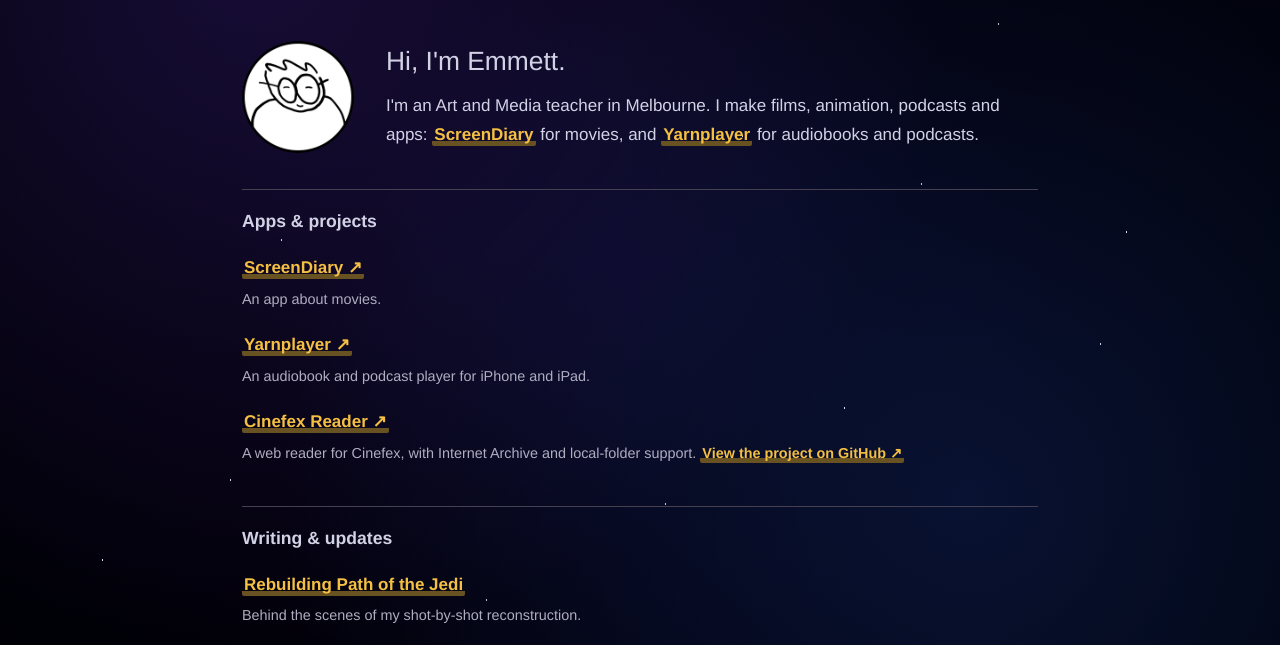
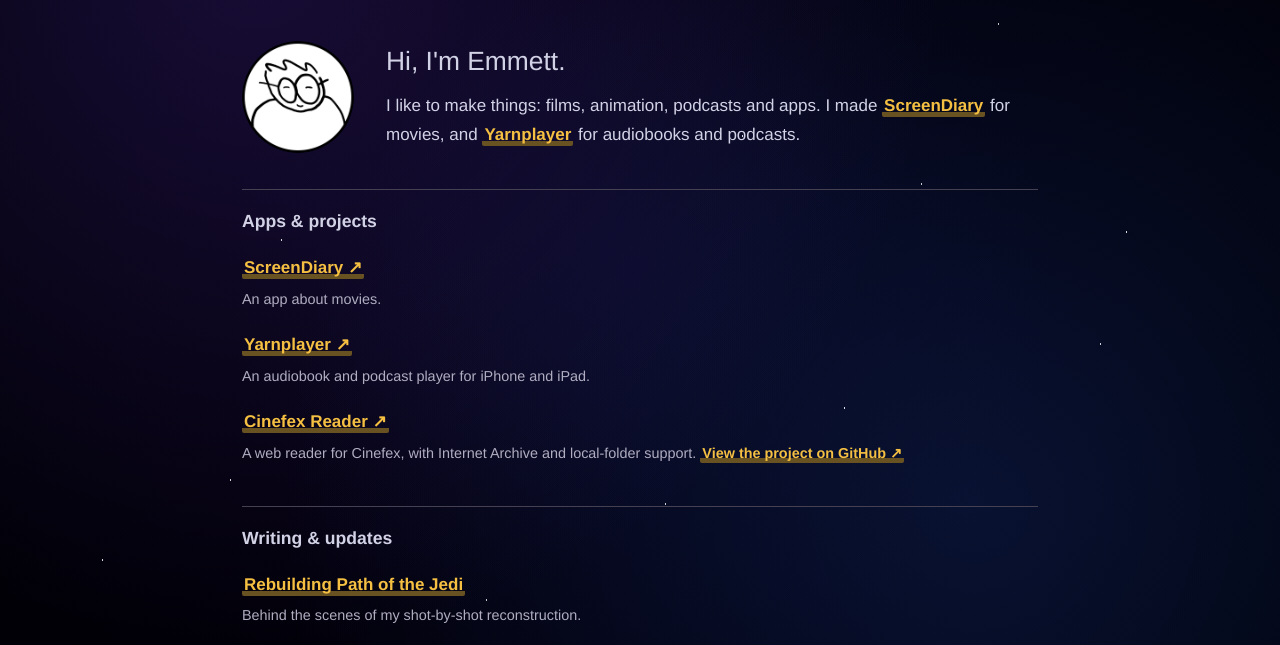
Before and after one commit to holmesredding/theholmespage2000, a website: page index.html in a window 1280 px wide. Shown: the part 120-765 px from the top of the page. Drawn offline with Linux system fonts and the light colour scheme.

Commit message:
Update homepage introduction

```diff
--- a/index.html
+++ b/index.html
@@ -42,7 +42,7 @@
             <img src="/images/emmettdrawingcircle.webp" alt="Emmett" class="profile-pic">
             <div class="intro-text">
                 <h1>Hi, I'm Emmett.</h1>
-                <p>I'm an Art and Media teacher in Melbourne. I make films, animation, podcasts and apps: <a href="https://www.screendiary.app">ScreenDiary</a> for movies, and <a href="https://yarnplayer.net/">Yarnplayer</a> for audiobooks and podcasts.</p>
+                <p>I like to make things: films, animation, podcasts and apps. I made <a href="https://www.screendiary.app">ScreenDiary</a> for movies, and <a href="https://yarnplayer.net/">Yarnplayer</a> for audiobooks and podcasts.</p>
             </div>
         </div>
     </section>
```
Also changed, not shown: templates/home.html (+1 -1 lines).
